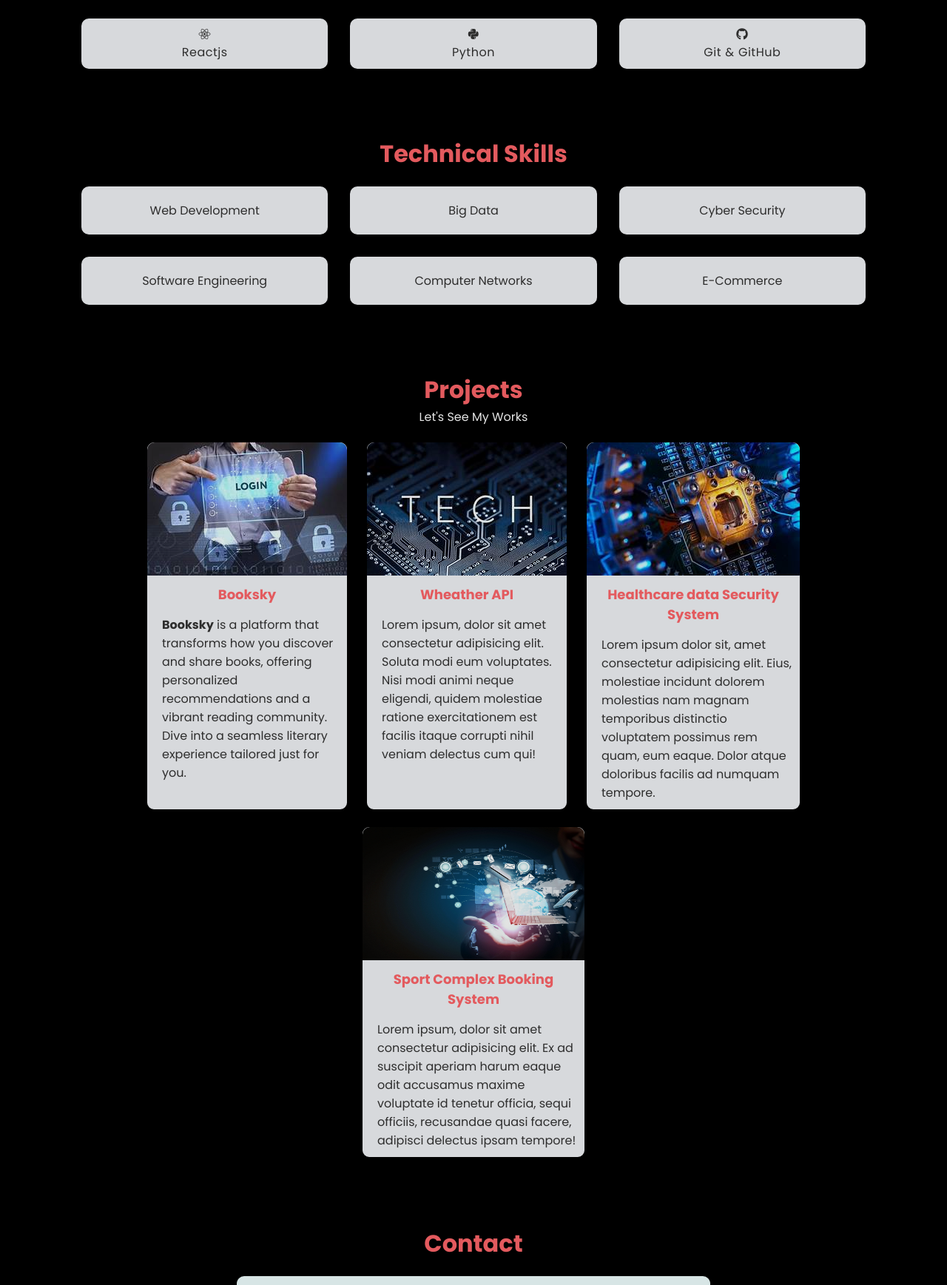
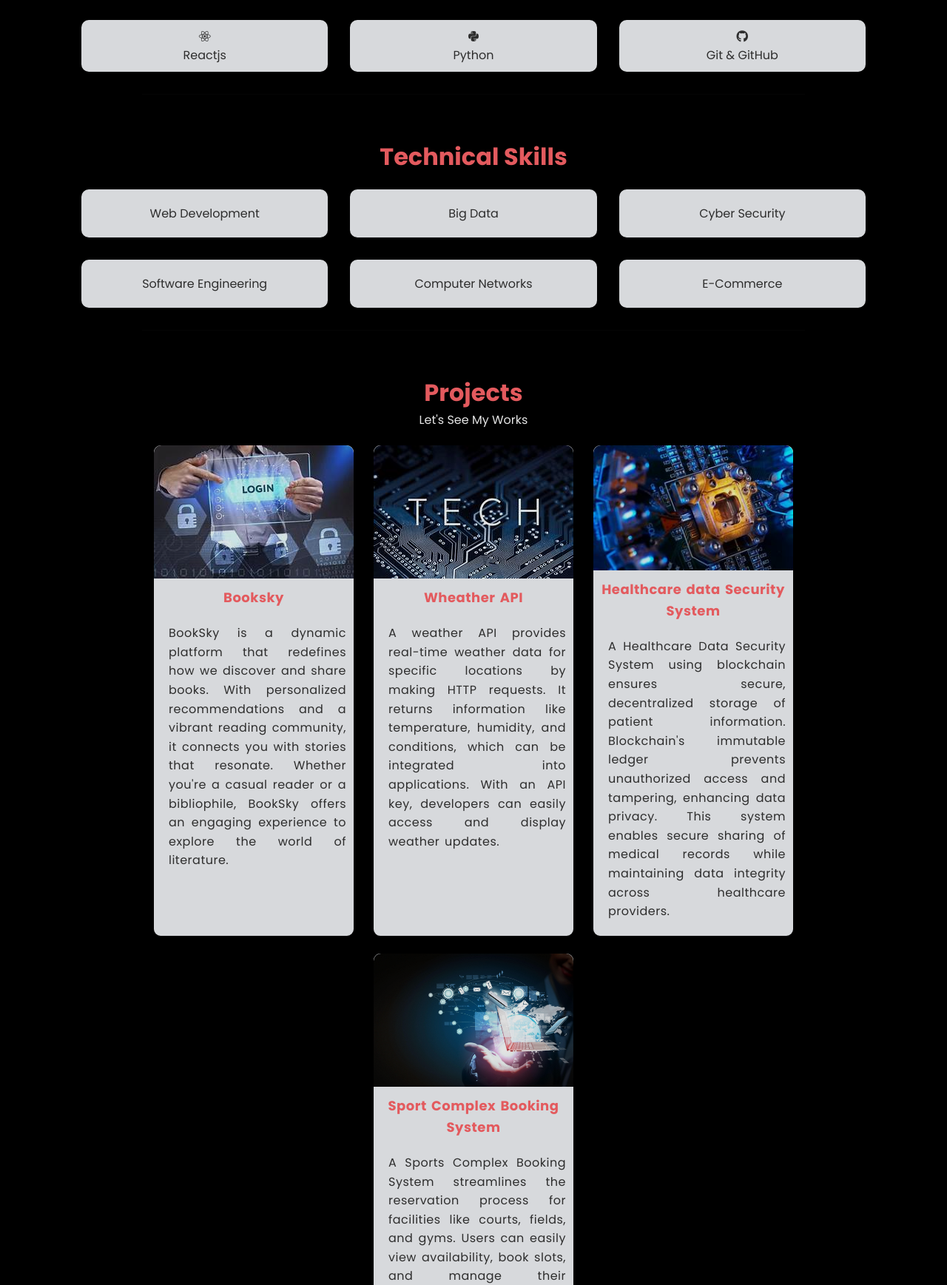
Before and after one commit to vengat10/Personal_Website, a plain HTML site: page index.html in a window 1280 px wide. Shown: the part 1063-2800 px from the top of the page at 74% size. Drawn offline with Linux system fonts and the light colour scheme.

Commit message:
mobile view target

```diff
--- a/index.html
+++ b/index.html
@@ -52,7 +52,7 @@
             <img src="img\profile.jpg" class="image">
         </div>
         <div class="about-me">
-            <h2>Hi.. It's Vengadakrishnan</h2>
+            <h2>Hi..<br> It's Vengadakrishnan</h2>
             <h2>I'm <span>Web Developer</span></h2>
             <p>Motivated and passionate fresher in Web Development with a strong
                 foundation in HTML, CSS, JavaScript, and React.js. Eager to apply my
@@ -133,22 +133,22 @@
             <div class="project1">
                 <img src="img/1.jpeg">
                 <h3>Booksky</h3>
-                <p><strong>Booksky</strong> is a platform that transforms how you discover and share books, offering personalized recommendations and a vibrant reading community. Dive into a seamless literary experience tailored just for you.</p>
+                <p>BookSky is a dynamic platform that redefines how we discover and share books. With personalized recommendations and a vibrant reading community, it connects you with stories that resonate. Whether you're a casual reader or a bibliophile, BookSky offers an engaging experience to explore the world of literature.</p>
             </div>
             <div class="project1">
                 <img src="img/6.jpeg">
                 <h3>Wheather API</h3>
-                <p>Lorem ipsum, dolor sit amet consectetur adipisicing elit. Soluta modi eum voluptates. Nisi modi animi neque eligendi, quidem molestiae ratione exercitationem est facilis itaque corrupti nihil veniam delectus cum qui!</p>
+                <p>A weather API provides real-time weather data for specific locations by making HTTP requests. It returns information  like temperature, humidity, and conditions, which can be integrated into applications. With an API key, developers can easily access and display weather updates.</p>
             </div>
             <div class="project1">
-                <img src="img/2.jpeg">
+                <img src="img/2.jpeg" style="width: 270px;">
                 <h3>Healthcare data Security System</h3>
-                <p>Lorem ipsum dolor sit, amet consectetur adipisicing elit. Eius, molestiae incidunt dolorem molestias nam magnam temporibus distinctio voluptatem possimus rem quam, eum eaque. Dolor atque doloribus facilis ad numquam tempore.</p>
+                <p>A Healthcare Data Security System using blockchain ensures secure, decentralized storage of patient information. Blockchain's immutable ledger prevents unauthorized access and tampering, enhancing data privacy. This system enables secure sharing of medical records while maintaining data integrity across healthcare providers.</p>
             </div>
             <div class="project1">
-                <img src="img/4.jpg" style="width: 300px; height: 180px;">
+                <img src="img/4.jpg" style="width: 270px; height: 180px;">
                 <h3>Sport Complex Booking System</h3>
-                <p>Lorem ipsum, dolor sit amet consectetur adipisicing elit. Ex ad suscipit aperiam harum eaque odit accusamus maxime voluptate id tenetur officia, sequi officiis, recusandae quasi facere, adipisci delectus ipsam tempore!</p>
+                <p>A Sports Complex Booking System streamlines the reservation process for facilities like courts, fields, and gyms. Users can easily view availability, book slots, and manage their reservations online. The system ensures efficient facility usage and provides a seamless experience for both users and administrators.</p>
             </div>
         </div>
     </section><hr>
--- a/style.css
+++ b/style.css
@@ -12,12 +12,24 @@ body {
     color: white;
     opacity: 0.9;
 }
-.skills-list div, .about-me p {
-    text-align: justify;    /* Aligns text evenly on both left and right sides */
-    word-spacing: 0.5px;      /* Adjusts space between words */
-    letter-spacing: 0.5px;  /* Adjusts space between letters */
-    line-height: 1.5;       /* Adjusts space between lines */
-    margin: 5px ;         /* Adds space above and below the paragraph */
+.about-me p {
+    text-align: justify;
+    word-spacing: 2px;
+    letter-spacing: 0.5px;
+    line-height: 1.6;
+    margin: 10px 0;
+    font-family: "Poppins", sans-serif;
+    font-size: 16px;
+    color:white;
+}
+.project-container, .project1 p{
+    text-align: justify;
+    word-spacing: 2px;
+    letter-spacing: 0.5px;
+    line-height: 1.6;
+    margin: 10px 0;
+    font-size: 16px;
+    color: #333;
 }
 
 h1 {
@@ -27,7 +39,7 @@ h1 {
 hr {
     width: 70%;
     border: 0;
-    border-top: 1px solid #000;
+    border-top: 1px solid #060505;
     padding: 20px;
     margin: 20px auto;
 }
@@ -371,15 +383,15 @@ hr {
         margin: 0;
         padding: 0;
         margin-top: 70px;
-        max-width: 100%;
+        max-width: 70%;
+        margin-left: 72px;
     }
-    .about-me, .project1 {
-            text-align: justify;    /* Aligns text evenly on both left and right sides */
-            word-spacing: 1px;      /* Adjusts space between words */
-            letter-spacing: 0.2px;  /* Adjusts space between letters */
-            line-height: 1.6;       /* Adjusts space between lines */
-            margin: 10px 0;         /* Adds space above and below the paragraph */
-}
+    /* .about-me, .project1 {
+            text-align: justify;
+            letter-spacing: 0.2px;
+            line-height: 1.6;
+             margin: 10px 0;
+    } */
     .education-container, .skills-list, .technical-skills ul {
         flex-direction: column;
         margin: 20px;
@@ -394,4 +406,8 @@ hr {
         left: 10%;
         padding: 20px;
     }
+    *{
+        margin: 0;
+        padding: 0;
+    }
 }
```
